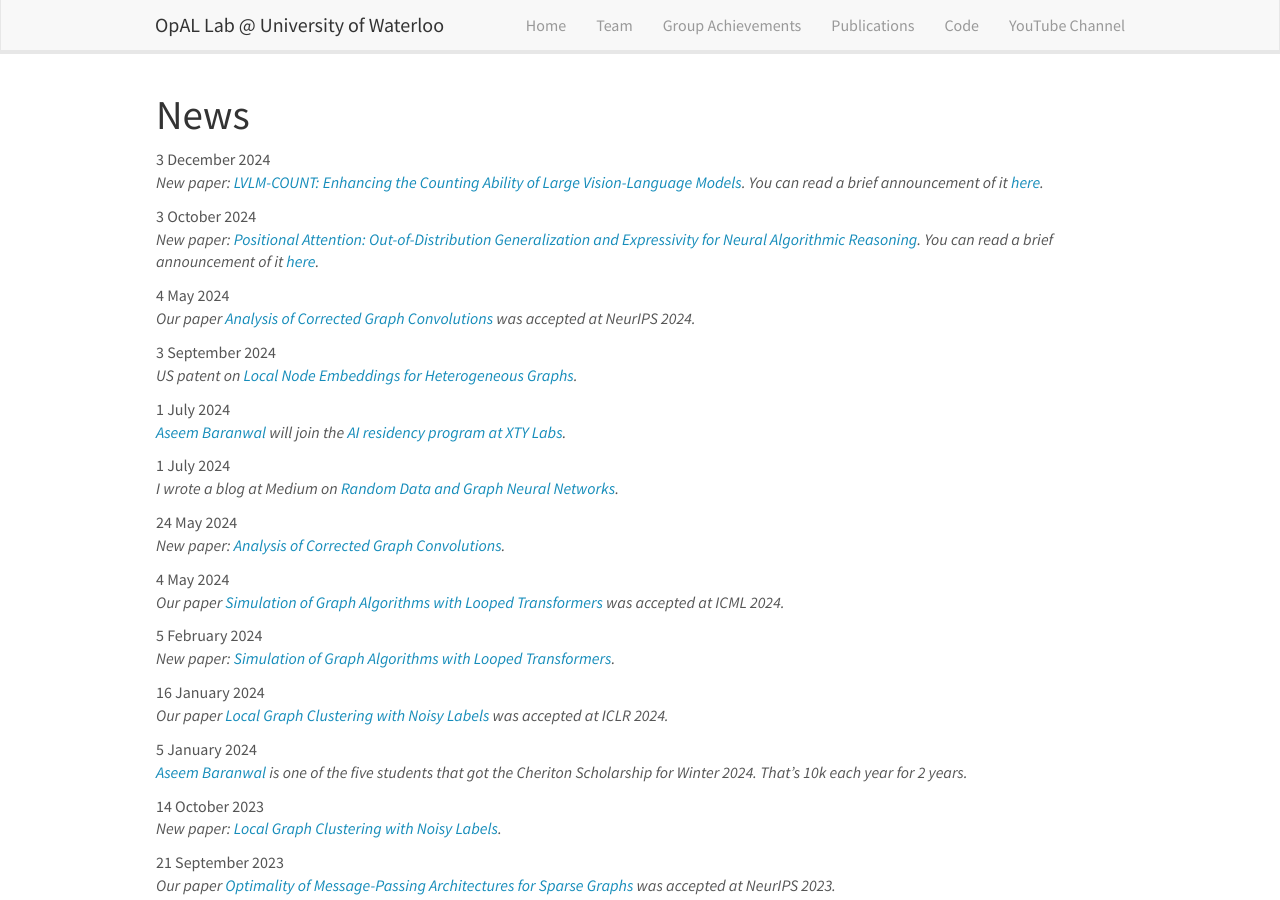
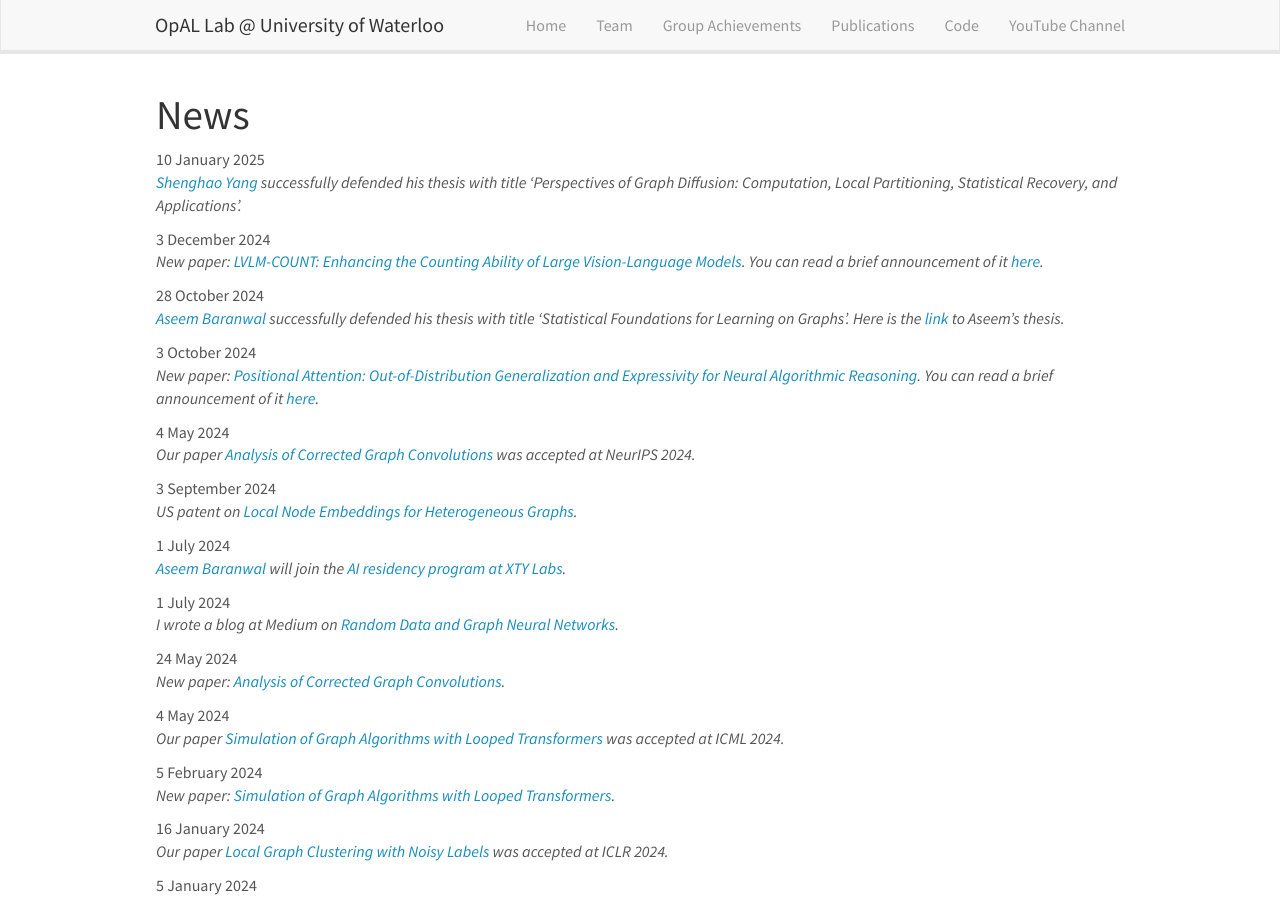
Before and after one commit to opallab/opallab.github.io, a Jekyll site: the page built from _pages/allnews.md, in a window 1280 px wide and 900 px high. Built offline with Jekyll 4.4.1, drawn with Linux system fonts in a browser that asks for light colours; nearby versions of some CDN libraries.

Commit message:
graduation

```diff
--- a/_data/news.yml
+++ b/_data/news.yml
@@ -1,5 +1,11 @@
+- date: 10 January 2025
+  headline: "<a href='https://cs.uwaterloo.ca/~s286yang/'>Shenghao Yang</a> successfully defended his thesis with title 'Perspectives of Graph Diffusion: Computation, Local Partitioning, Statistical Recovery, and Applications'."
+
 - date: 3 December 2024
   headline: "New paper: <a href='https://arxiv.org/abs/2412.00686'>LVLM-COUNT: Enhancing the Counting Ability of Large Vision-Language Models</a>. You can read a brief announcement of it <a href='https://x.com/kfountou/status/1863795390384079331'>here</a>."
+
+- date: 28 October 2024
+  headline: "<a href='https://aseemrb.me'>Aseem Baranwal</a> successfully defended his thesis with title 'Statistical Foundations for Learning on Graphs'. Here is the <a href='https://uwspace.uwaterloo.ca/items/291d10bc-ba68-4beb-9984-6daa021f6e86'>link</a> to Aseem's thesis."
 
 - date: 3 October 2024
   headline: "New paper: <a href='https://arxiv.org/abs/2410.01686'>Positional Attention: Out-of-Distribution Generalization and Expressivity for Neural Algorithmic Reasoning</a>. You can read a brief announcement of it <a href='https://x.com/kfountou/status/1841656488651043043'>here</a>."
```
